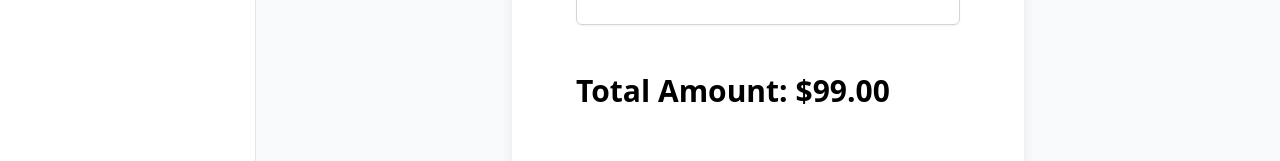
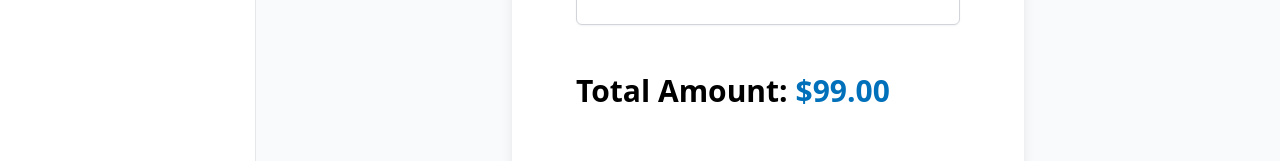
Before and after one commit to sunlight0928/resumegenie, a Next.js app: page /dashboard/payment in a window 1280 px wide. Shown: the part 427-588 px from the top of the page. Built offline with nearby package versions, Linux system fonts and the light colour scheme.

Commit message:
fix the button color

```diff
--- a/src/app/dashboard/payment/page.tsx
+++ b/src/app/dashboard/payment/page.tsx
@@ -63,7 +63,10 @@ const PaymentPage: React.FC<Props> = (props) => {
             {error && <p className="text-red-500 text-sm mt-1">{error}</p>}
           </div>
           <div className="total text-3xl font-semibold">
-            Total Amount: <strong>${totalAmount(months)}</strong>
+            Total Amount:{" "}
+            <strong>
+              <span className="text-[#0070BA]">${totalAmount(months)}</span>
+            </strong>
           </div>
           <PayPalScriptProvider
             options={{
```
